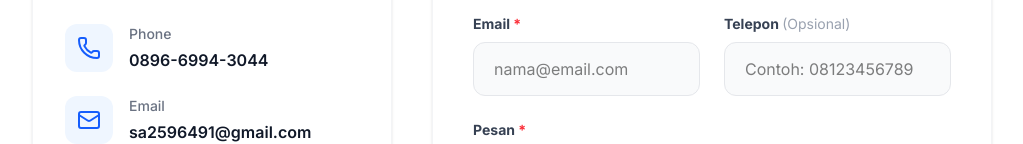
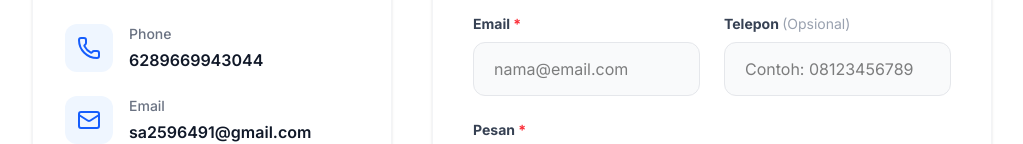
Before and after one commit to SeanAlden/my-portfolio, a Next.js app: page /profile in a window 1280 px wide. Shown: the part 550-694 px from the top of the page, without its empty margins (128-1151 px from the left). Built offline with nearby package versions, Linux system fonts and the light colour scheme.

Commit message:
update portfolio

```diff
--- a/app/(public)/layout.tsx
+++ b/app/(public)/layout.tsx
@@ -109,12 +109,12 @@ export default function RootLayout({
               </a>
 
               {/* Instagram - Silakan ubah 'username_anda' */}
-              <a href="https://instagram.com/username_anda" target="_blank" rel="noopener noreferrer" className="hover:-translate-y-1 hover:opacity-80 transition-all duration-300">
+              <a href={`https://${personalInfo.instagram}`} target="_blank" rel="noopener noreferrer" className="hover:-translate-y-1 hover:opacity-80 transition-all duration-300">
                 <Image src="/icons/instagram.png" alt="Instagram" width={28} height={28} className="object-contain" />
               </a>
 
               {/* WhatsApp - Silakan ubah format nomor menjadi 628... tanpa spasi atau plus */}
-              <a href="https://wa.me/6281234567890" target="_blank" rel="noopener noreferrer" className="hover:-translate-y-1 hover:opacity-80 transition-all duration-300">
+              <a href={`https://wa.me/${personalInfo.phone}`} target="_blank" rel="noopener noreferrer" className="hover:-translate-y-1 hover:opacity-80 transition-all duration-300">
                 <Image src="/icons/whatsapp.png" alt="WhatsApp" width={28} height={28} className="object-contain" />
               </a>
 
--- a/data/portfolio.ts
+++ b/data/portfolio.ts
@@ -323,9 +323,10 @@
 export const personalInfo = {
   name: "Sean Alden",
   location: "Surabaya, Jawa Timur",
-  phone: "0896-6994-3044",
+  phone: "6289669943044",
   email: "sa2596491@gmail.com",
   linkedin: "linkedin.com/in/sean-alden",
+  instagram: "instagram.com/seanalden7",
   github: "github.com/SeanAlden",
   summary: "Software Engineer dengan pengalaman membangun, memelihara, dan memonitor sistem operasional berbasis web dan mobile yang digunakan dalam aktivitas bisnis harian. Terbiasa bekerja dengan REST API, database relasional, sistem real-time monitoring, troubleshooting produksi, serta support pasca-deployment. Memiliki mindset stabilitas sistem, akurasi data, dan keberlangsungan operasional—relevan untuk digitalisasi dan monitoring bisnis e-commerce & retail.",
   photo: "/profile.png"
```
